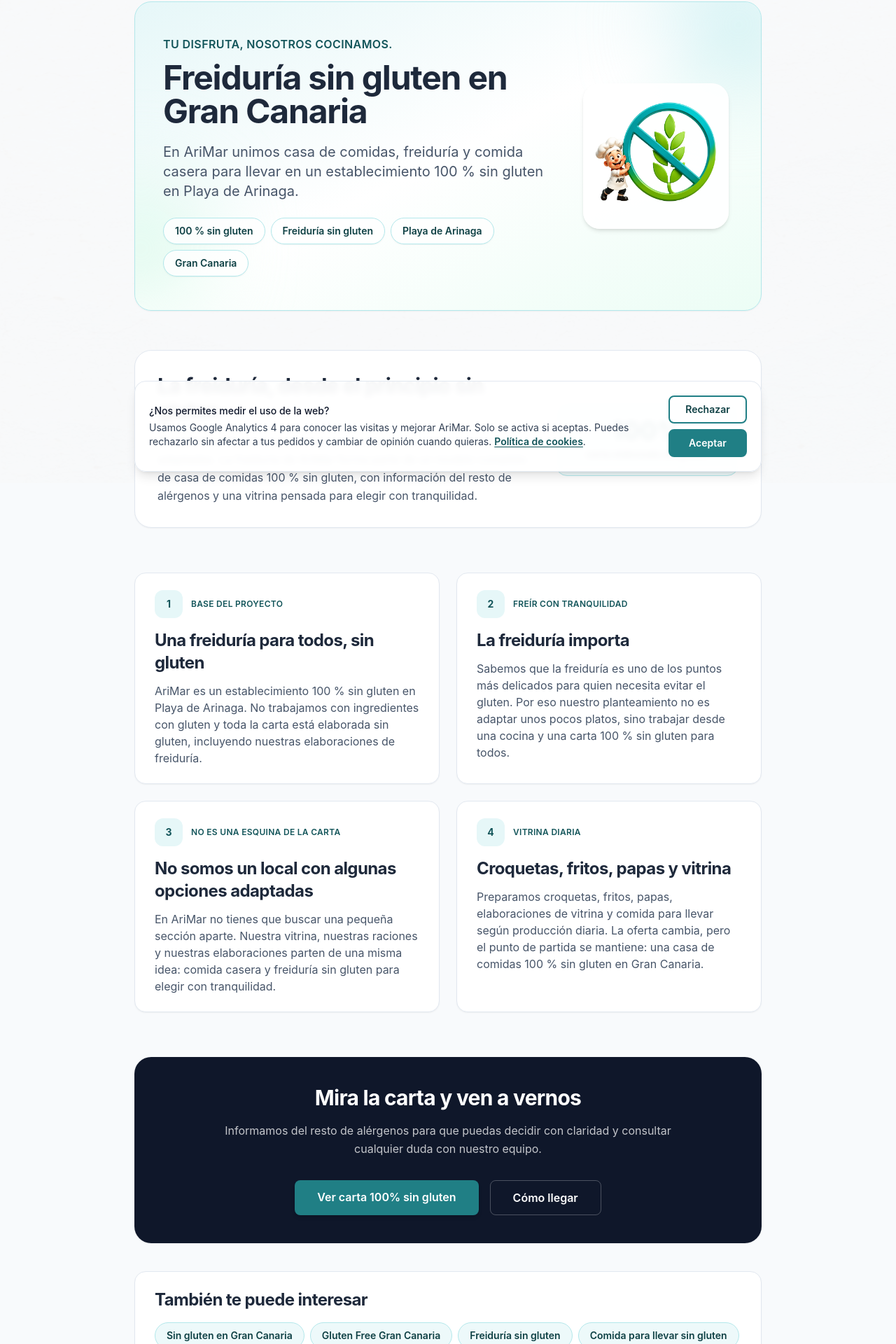
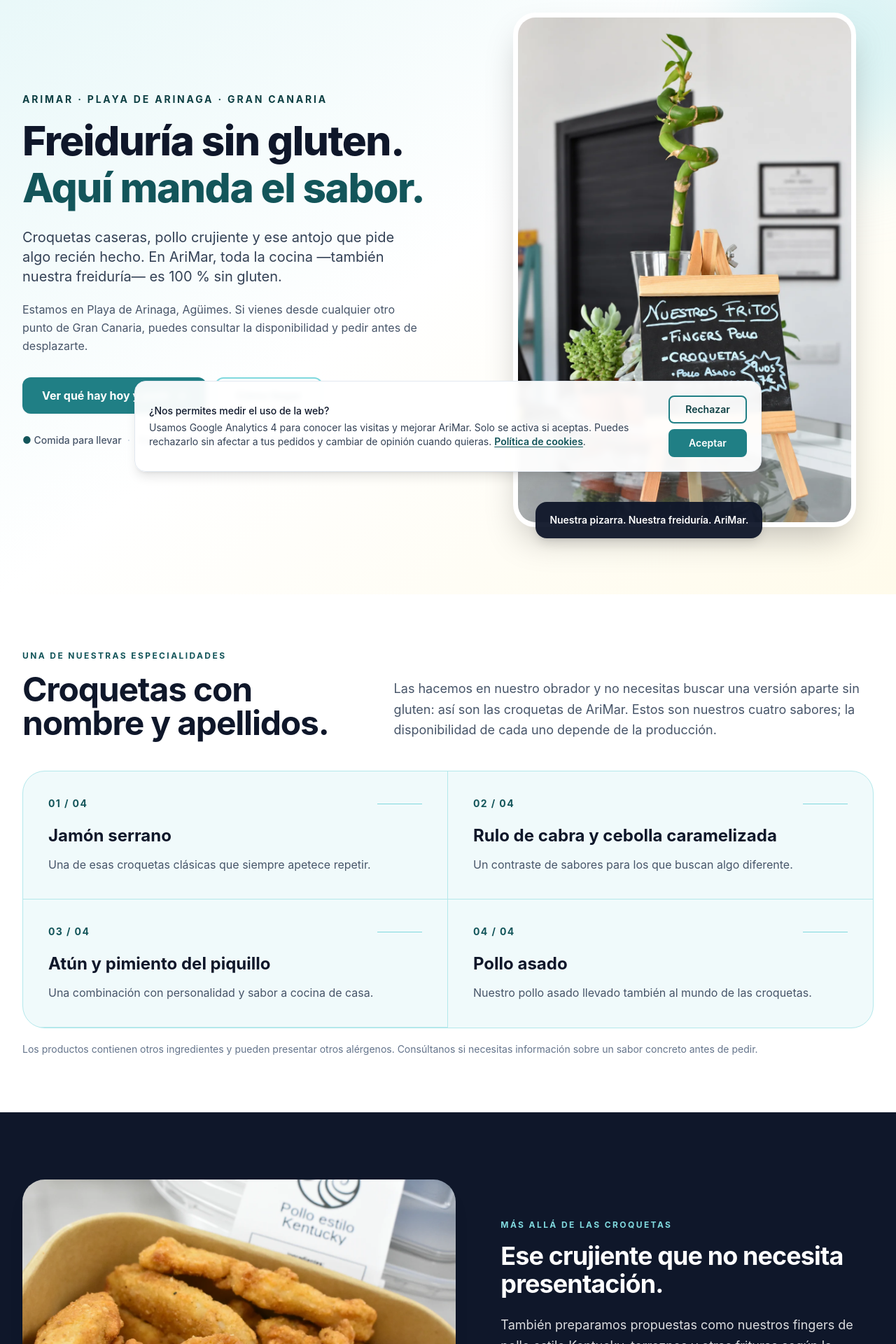
Before and after one commit to talaverilla85/ArimarWeb, a Next.js app: page /freiduria-sin-gluten-gran-canaria in a window 1280 px wide. Shown: the part 110-2030 px from the top of the page at 70% size. Built offline with nearby package versions, Linux system fonts and the light colour scheme.

Commit message:
Renovar freiduría sin gluten con fotografía, productos y SEO

```diff
--- a/app/freiduria-sin-gluten-gran-canaria/page.tsx
+++ b/app/freiduria-sin-gluten-gran-canaria/page.tsx
@@ -2,165 +2,314 @@
 import Image from 'next/image'
 import Link from 'next/link'
 import SeoInternalLinks from '@/components/SeoInternalLinks'
-import { SIN_GLUTEN_ALT, SIN_GLUTEN_IMAGE } from '@/components/SinGlutenBlock'
+import { getWhatsAppUrl, siteConfig } from '@/lib/siteConfig'
 
 export const metadata: Metadata = {
   title: 'Freiduría sin gluten en Gran Canaria | AriMar FoodLab',
   description:
-    'AriMar es una casa de comidas y freiduría 100% sin gluten en Playa de Arinaga, Gran Canaria. Croquetas, fritos, papas y comida casera para llevar.',
+    'Croquetas caseras, fingers de pollo y fritos en una cocina 100 % sin gluten. Descubre la freiduría de AriMar en Playa de Arinaga, Gran Canaria. Consulta y pide para recoger.',
   alternates: {
     canonical: '/freiduria-sin-gluten-gran-canaria',
   },
   openGraph: {
     title: 'Freiduría sin gluten en Gran Canaria | AriMar FoodLab',
     description:
-      'Casa de comidas y freiduría 100% sin gluten en Playa de Arinaga, Gran Canaria. Croquetas, fritos, papas y comida casera para llevar.',
+      'Croquetas caseras, pollo crujiente y comida para llevar. Nuestra freiduría 100 % sin gluten está en Playa de Arinaga, Gran Canaria.',
+    url: 'https://arimarfoodlab.es/freiduria-sin-gluten-gran-canaria',
     type: 'website',
-    url: 'https://arimarfoodlab.es/freiduria-sin-gluten-gran-canaria',
+    images: [
+      {
+        url: '/images/arimar-freiduria-pollo-kentucky.webp',
+        width: 1600,
+        height: 1067,
+        alt: 'Fingers de pollo estilo Kentucky elaborados en AriMar',
+      },
+    ],
   },
 }
 
-const sections = [
+const croquetas = [
   {
-    eyebrow: 'Base del proyecto',
-    title: 'Una freiduría para todos, sin gluten',
-    text: 'AriMar es un establecimiento 100 % sin gluten en Playa de Arinaga. No trabajamos con ingredientes con gluten y toda la carta está elaborada sin gluten, incluyendo nuestras elaboraciones de freiduría.',
+    number: '01',
+    name: 'Jamón serrano',
+    description: 'Una de esas croquetas clásicas que siempre apetece repetir.',
   },
   {
-    eyebrow: 'Freír con tranquilidad',
-    title: 'La freiduría importa',
-    text: 'Sabemos que la freiduría es uno de los puntos más delicados para quien necesita evitar el gluten. Por eso nuestro planteamiento no es adaptar unos pocos platos, sino trabajar desde una cocina y una carta 100 % sin gluten para todos.',
+    number: '02',
+    name: 'Rulo de cabra y cebolla caramelizada',
+    description: 'Un contraste de sabores para los que buscan algo diferente.',
   },
   {
-    eyebrow: 'No es una esquina de la carta',
-    title: 'No somos un local con algunas opciones adaptadas',
-    text: 'En AriMar no tienes que buscar una pequeña sección aparte. Nuestra vitrina, nuestras raciones y nuestras elaboraciones parten de una misma idea: comida casera y freiduría sin gluten para elegir con tranquilidad.',
+    number: '03',
+    name: 'Atún y pimiento del piquillo',
+    description: 'Una combinación con personalidad y sabor a cocina de casa.',
   },
   {
-    eyebrow: 'Vitrina diaria',
-    title: 'Croquetas, fritos, papas y vitrina',
-    text: 'Preparamos croquetas, fritos, papas, elaboraciones de vitrina y comida para llevar según producción diaria. La oferta cambia, pero el punto de partida se mantiene: una casa de comidas 100 % sin gluten en Gran Canaria.',
+    number: '04',
+    name: 'Pollo asado',
+    description: 'Nuestro pollo asado llevado también al mundo de las croquetas.',
   },
 ]
 
-const highlights = ['100 % sin gluten', 'Freiduría sin gluten', 'Playa de Arinaga', 'Gran Canaria']
-
 export default function FreiduriaSinGlutenGranCanariaPage() {
   return (
-    <div className="pt-28 pb-20 px-4 sm:px-6 lg:px-8">
-      <div className="max-w-4xl mx-auto">
-        <header className="relative overflow-hidden rounded-3xl border border-primary-100 bg-gradient-to-br from-primary-50 via-white to-emerald-50 px-6 py-10 md:px-10 md:py-12 mb-14 shadow-sm">
-          <div
-            className="absolute -right-16 -top-16 h-48 w-48 rounded-full bg-primary-100/60 blur-3xl"
-            aria-hidden
-          />
-          <div
-            className="absolute -left-20 bottom-0 h-44 w-44 rounded-full bg-emerald-100/70 blur-3xl"
-            aria-hidden
-          />
-          <div className="relative grid gap-8 md:grid-cols-[1fr_220px] md:items-center">
-            <div className="text-center md:text-left">
-              <p className="text-sm md:text-base text-primary-700 font-semibold tracking-wide uppercase mb-3">
-                Tu disfruta, nosotros cocinamos.
+    <div className="overflow-hidden bg-white pb-20">
+      <header className="relative bg-gradient-to-br from-primary-50 via-white to-amber-50 pt-28 pb-16 md:pt-32 md:pb-24">
+        <div className="pointer-events-none absolute -right-24 top-4 h-80 w-80 rounded-full bg-primary-100/50 blur-3xl" aria-hidden="true" />
+        <div className="relative mx-auto grid max-w-7xl items-center gap-10 px-4 sm:px-6 lg:grid-cols-[1fr_0.88fr] lg:gap-16 lg:px-8">
+          <div>
+            <p className="mb-5 text-xs font-bold uppercase tracking-[0.2em] text-primary-800 md:text-sm">
+              AriMar · Playa de Arinaga · Gran Canaria
             </p>
-              <h1 className="text-4xl md:text-5xl font-bold text-slate-800 mb-5 tracking-tight">
-                Freiduría sin gluten en Gran Canaria
+            <h1 className="mb-7 text-4xl font-extrabold leading-[1.08] tracking-tight text-slate-900 sm:text-5xl lg:text-[3.65rem]">
+              Freiduría sin gluten.
+              <span className="mt-2 block text-primary-700">Aquí manda el sabor.</span>
             </h1>
-              <p className="text-lg md:text-xl text-slate-600 leading-relaxed">
-                En AriMar unimos casa de comidas, freiduría y comida casera para llevar en un establecimiento
-                100 % sin gluten en Playa de Arinaga.
+            <p className="mb-5 max-w-xl text-lg leading-relaxed text-slate-700 md:text-xl">
+              Croquetas caseras, pollo crujiente y ese antojo que pide algo recién hecho.
+              En AriMar, toda la cocina —también nuestra freiduría— es 100 % sin gluten.
             </p>
-              <div className="mt-6 flex flex-wrap justify-center gap-2 md:justify-start">
-                {highlights.map((item) => (
-                  <span
-                    key={item}
-                    className="rounded-full border border-primary-100 bg-white/80 px-4 py-2 text-sm font-semibold text-primary-800 shadow-sm"
-                  >
-                    {item}
-                  </span>
-                ))}
+            <p className="mb-8 max-w-xl leading-relaxed text-slate-600">
+              Estamos en Playa de Arinaga, Agüimes. Si vienes desde cualquier otro punto de
+              Gran Canaria, puedes consultar la disponibilidad y pedir antes de desplazarte.
+            </p>
+            <div className="flex flex-wrap gap-3">
+              <Link href={siteConfig.pedirPath}
+                className="inline-flex min-h-12 items-center justify-center rounded-xl bg-primary-500 px-7 py-3 font-bold text-white shadow-sm transition-colors hover:bg-primary-600 focus-visible:outline-none focus-visible:ring-2 focus-visible:ring-primary-500 focus-visible:ring-offset-2">
+                Ver qué hay hoy y pedir <span className="ml-2" aria-hidden="true">→</span>
+              </Link>
+              <Link href="/contacto"
+                className="inline-flex min-h-12 items-center justify-center rounded-xl border-2 border-primary-200 bg-white px-7 py-3 font-bold text-primary-800 transition-colors hover:bg-primary-50 focus-visible:outline-none focus-visible:ring-2 focus-visible:ring-primary-500 focus-visible:ring-offset-2">
+                Cómo llegar
+              </Link>
             </div>
+            <p className="mt-7 text-sm font-medium text-slate-600">
+              <span className="text-primary-700" aria-hidden="true">●</span> Comida para llevar
+              <span className="mx-2 text-slate-300" aria-hidden="true">·</span> Recogida en local
+              <span className="mx-2 text-slate-300" aria-hidden="true">·</span> Sin comedor
+            </p>
           </div>
-            <div className="mx-auto w-44 md:w-52">
-              <div className="rounded-3xl border border-white/80 bg-white/90 p-3 shadow-md">
+
+          <figure className="relative mx-auto w-full max-w-[490px]">
+            <div className="relative aspect-[2/3] overflow-hidden rounded-[2rem] border-[7px] border-white bg-white shadow-2xl">
               <Image
-                  src={SIN_GLUTEN_IMAGE}
-                  alt={SIN_GLUTEN_ALT}
-                  width={260}
-                  height={220}
-                  className="h-auto w-full object-contain"
+                src="/images/arimar-freiduria-pizarra.webp"
+                alt="Pizarra de AriMar con el mensaje Nuestros fritos, croquetas y fingers de pollo, junto a las plantas del local"
+                fill
                 priority
+                sizes="(max-width: 1024px) 90vw, 42vw"
+                className="object-cover"
               />
             </div>
-            </div>
+            <figcaption className="absolute -bottom-4 left-4 right-4 rounded-2xl bg-slate-900/95 px-5 py-4 text-sm font-semibold text-white shadow-lg sm:left-8 sm:right-auto">
+              Nuestra pizarra. Nuestra freiduría. AriMar.
+            </figcaption>
+          </figure>
         </div>
       </header>
 
-        <section className="mb-16 rounded-3xl border border-slate-200 bg-white px-6 py-8 md:px-8 shadow-sm">
-          <div className="grid gap-6 md:grid-cols-3 md:items-center">
-            <div className="md:col-span-2">
-              <h2 className="text-2xl md:text-3xl font-bold text-slate-800 mb-3 tracking-tight">
-                La freiduría, desde el principio sin gluten
+      <main>
+        <section className="mx-auto max-w-7xl px-4 py-20 sm:px-6 lg:px-8" aria-labelledby="croquetas-title">
+          <div className="mb-11 grid gap-6 lg:grid-cols-[0.85fr_1.15fr] lg:items-end">
+            <div>
+              <p className="mb-4 text-xs font-bold uppercase tracking-[0.2em] text-primary-700">
+                Una de nuestras especialidades
+              </p>
+              <h2 id="croquetas-title" className="text-3xl font-bold leading-tight tracking-tight text-slate-900 md:text-5xl">
+                Croquetas con nombre y apellidos.
               </h2>
-              <p className="text-slate-600 leading-relaxed">
-                No partimos de una cocina mixta con unas pocas elaboraciones adaptadas. La freiduría de AriMar
-                forma parte de un modelo completo de casa de comidas 100 % sin gluten, con información del resto
-                de alérgenos y una vitrina pensada para elegir con tranquilidad.
+            </div>
+            <p className="max-w-2xl text-lg leading-relaxed text-slate-600">
+              Las hacemos en nuestro obrador y no necesitas buscar una versión aparte sin gluten:
+              así son las croquetas de AriMar. Estos son nuestros cuatro sabores;
+              la disponibilidad de cada uno depende de la producción.
             </p>
           </div>
-            <div className="rounded-2xl bg-primary-50/70 border border-primary-100 px-5 py-5 text-center">
-              <p className="text-4xl font-bold text-primary-700">100%</p>
-              <p className="mt-1 text-sm font-semibold text-slate-700">carta elaborada sin gluten</p>
+
+          <div className="grid overflow-hidden rounded-[2rem] border border-primary-100 bg-primary-50/60 sm:grid-cols-2">
+            {croquetas.map((item) => (
+              <article key={item.number}
+                className="border-b border-primary-100 p-7 sm:p-9 sm:odd:border-r sm:last:border-b-0">
+                <div className="mb-5 flex items-center justify-between gap-4">
+                  <span className="text-sm font-bold tracking-widest text-primary-700">{item.number} / 04</span>
+                  <span className="h-px w-16 bg-primary-200" aria-hidden="true" />
                 </div>
+                <h3 className="mb-3 text-xl font-bold leading-tight text-slate-900 md:text-2xl">{item.name}</h3>
+                <p className="leading-relaxed text-slate-600">{item.description}</p>
+              </article>
+            ))}
           </div>
+          <p className="mt-5 text-sm text-slate-500">
+            Los productos contienen otros ingredientes y pueden presentar otros alérgenos.
+            Consúltanos si necesitas información sobre un sabor concreto antes de pedir.
+          </p>
         </section>
 
-        <div className="grid grid-cols-1 md:grid-cols-2 gap-6 mb-16">
-          {sections.map((section, index) => (
-            <section
-              key={section.title}
-              className="rounded-2xl border border-slate-200 bg-white px-6 py-6 md:px-7 shadow-sm hover:shadow-md transition-shadow"
-            >
-              <div className="mb-4 flex items-center gap-3">
-                <span className="flex h-10 w-10 items-center justify-center rounded-xl bg-primary-50 text-sm font-bold text-primary-700">
-                  {index + 1}
-                </span>
-                <p className="text-xs font-semibold uppercase tracking-wide text-primary-700">{section.eyebrow}</p>
+        <section className="bg-slate-900 py-16 text-white md:py-24" aria-labelledby="crujientes-title">
+          <div className="mx-auto grid max-w-7xl items-center gap-10 px-4 sm:px-6 lg:grid-cols-[1fr_0.86fr] lg:gap-16 lg:px-8">
+            <figure className="relative overflow-hidden rounded-[2rem] bg-slate-800 shadow-xl">
+              <div className="relative aspect-[4/3]">
+                <Image
+                  src="/images/arimar-freiduria-pollo-kentucky.webp"
+                  alt="Fingers de pollo crujiente estilo Kentucky en un cuenco de cartón de AriMar"
+                  fill
+                  sizes="(max-width: 1024px) 100vw, 55vw"
+                  className="object-cover"
+                />
               </div>
-              <h2 className="text-xl md:text-2xl font-bold text-slate-800 mb-3 tracking-tight">{section.title}</h2>
-              <p className="text-slate-600 leading-relaxed text-sm md:text-base">{section.text}</p>
-            </section>
-          ))}
-        </div>
-
-        <section className="rounded-3xl bg-slate-900 px-6 py-10 md:px-10 text-center shadow-sm mb-10">
-          <div className="mx-auto max-w-2xl">
-            <h2 className="text-2xl md:text-3xl font-bold text-white mb-4 tracking-tight">
-              Mira la carta y ven a vernos
+              <figcaption className="px-5 py-4 text-sm text-white/75">
+                Fingers de pollo estilo Kentucky · fotografía real de AriMar
+              </figcaption>
+            </figure>
+            <div>
+              <p className="mb-4 text-xs font-bold uppercase tracking-[0.2em] text-primary-200">
+                Más allá de las croquetas
+              </p>
+              <h2 id="crujientes-title" className="mb-6 text-3xl font-bold leading-tight tracking-tight md:text-4xl">
+                Ese crujiente que no necesita presentación.
               </h2>
-            <p className="text-white/75 mb-8 leading-relaxed">
-              Informamos del resto de alérgenos para que puedas decidir con claridad y consultar cualquier duda
-              con nuestro equipo.
+              <p className="mb-5 text-lg leading-relaxed text-white/85">
+                También preparamos propuestas como nuestros fingers de pollo estilo Kentucky,
+                torreznos y otras frituras según la producción de cada día.
               </p>
-            <div className="flex flex-col sm:flex-row gap-4 justify-center">
-              <Link
-                href="/hoy"
-                className="inline-flex justify-center px-8 py-3 bg-primary-500 text-white text-sm md:text-base font-semibold rounded-lg hover:bg-primary-600 transition-colors shadow-md"
-              >
-                Ver carta 100% sin gluten
-              </Link>
-              <Link
-                href="/contacto"
-                className="inline-flex justify-center px-8 py-3 border border-white/25 text-white text-sm md:text-base font-semibold rounded-lg hover:bg-white/10 transition-colors"
-              >
-                Cómo llegar
+              <p className="mb-8 leading-relaxed text-white/70">
+                Las imágenes muestran elaboraciones reales de nuestra cocina, no un inventario en tiempo real.
+                Si has venido por algo concreto, comprueba primero qué tenemos disponible.
+              </p>
+              <Link href={siteConfig.pedirPath}
+                className="inline-flex rounded-xl bg-primary-500 px-7 py-3 font-bold text-white transition-colors hover:bg-primary-600">
+                Consultar los platos de hoy <span className="ml-2" aria-hidden="true">→</span>
               </Link>
             </div>
           </div>
         </section>
 
+        <section className="mx-auto max-w-7xl px-4 py-20 sm:px-6 lg:px-8" aria-labelledby="cocina-title">
+          <div className="grid items-center gap-10 lg:grid-cols-[0.9fr_1.1fr] lg:gap-16">
+            <div>
+              <p className="mb-4 text-xs font-bold uppercase tracking-[0.2em] text-primary-700">
+                Sin una carta aparte
+              </p>
+              <h2 id="cocina-title" className="mb-5 text-3xl font-bold tracking-tight text-slate-900 md:text-4xl">
+                Nuestra cocina es sin gluten. Y punto.
+              </h2>
+              <p className="mb-5 text-lg leading-relaxed text-slate-700">
+                No tenemos una freidora para unos clientes y otra carta para los demás:
+                AriMar es una casa de comidas y freiduría concebida al completo sin gluten.
+                Cocinamos para todos desde la misma idea.
+              </p>
+              <p className="mb-6 leading-relaxed text-slate-600">
+                Eso no significa que todos los platos sean adecuados para cualquier alergia:
+                si necesitas información sobre leche, huevo, pescado u otros ingredientes,
+                habla con nuestro equipo antes de realizar el pedido.
+              </p>
+              <Link href="/nuestra-cocina" className="inline-flex font-bold text-primary-700 underline-offset-4 hover:underline">
+                Conoce cómo trabajamos en AriMar <span className="ml-2" aria-hidden="true">→</span>
+              </Link>
+            </div>
+            <figure className="relative overflow-hidden rounded-[2rem] border border-primary-100 bg-white shadow-lg">
+              <div className="relative aspect-[5/4]">
+                <Image
+                  src="/images/arimar-20261023-vitrina-arimar.webp"
+                  alt="Vitrina real de AriMar con platos caseros preparados para llevar"
+                  fill
+                  sizes="(max-width: 1024px) 100vw, 53vw"
+                  className="object-cover"
+                />
+              </div>
+              <figcaption className="px-5 py-4 text-sm font-medium text-slate-600">
+                Así es nuestra vitrina en Playa de Arinaga.
+              </figcaption>
+            </figure>
+          </div>
+        </section>
+
+        <section className="bg-primary-50 py-16 md:py-20" aria-labelledby="pedido-title">
+          <div className="mx-auto max-w-7xl px-4 sm:px-6 lg:px-8">
+            <div className="mb-10 max-w-3xl">
+              <p className="mb-4 text-xs font-bold uppercase tracking-[0.2em] text-primary-700">
+                Ven a recoger tu comida
+              </p>
+              <h2 id="pedido-title" className="mb-4 text-3xl font-bold tracking-tight text-slate-900 md:text-4xl">
+                De nuestra freiduría a tu mesa, sin complicaciones.
+              </h2>
+              <p className="text-lg leading-relaxed text-slate-600">
+                Estamos en Avenida Polizón 67, Playa de Arinaga (Agüimes). No tenemos comedor:
+                eliges lo que te apetece y te lo llevas.
+              </p>
+            </div>
+            <div className="mb-9 grid gap-5 md:grid-cols-3">
+              {[
+                { step: '01', title: 'Mira qué hay hoy', text: 'La disponibilidad de croquetas y fritos cambia según la producción.' },
+                { step: '02', title: 'Haz tu pedido', text: 'Puedes pedir online o consultarnos si buscas un sabor concreto.' },
+                { step: '03', title: 'Pásate por AriMar', text: 'Recoge en nuestro local de Playa de Arinaga y disfruta donde quieras.' },
+              ].map((item) => (
+                <div key={item.step} className="rounded-2xl border border-primary-100 bg-white p-7">
+                  <p className="mb-5 text-sm font-bold tracking-widest text-primary-700">{item.step}</p>
+                  <h3 className="mb-3 text-xl font-bold text-slate-900">{item.title}</h3>
+                  <p className="leading-relaxed text-slate-600">{item.text}</p>
+                </div>
+              ))}
+            </div>
+            <div className="flex flex-wrap gap-3">
+              <Link href={siteConfig.pedirPath}
+                className="inline-flex min-h-12 items-center rounded-xl bg-primary-500 px-7 py-3 font-bold text-white hover:bg-primary-600">
+                Ver disponibilidad y pedir <span className="ml-2" aria-hidden="true">→</span>
+              </Link>
+              <a
+                href={getWhatsAppUrl('Hola, AriMar. ¿Qué croquetas y fritos tenéis disponibles? Quiero consultar antes de hacer mi pedido.')}
+                target="_blank"
+                rel="noopener noreferrer"
+                className="inline-flex min-h-12 items-center rounded-xl border-2 border-primary-200 bg-white px-7 py-3 font-bold text-primary-800 hover:bg-primary-50">
+                Preguntar por WhatsApp
+              </a>
+              <a href={siteConfig.mapsUrl} target="_blank" rel="noopener noreferrer"
+                className="inline-flex min-h-12 items-center rounded-xl border-2 border-primary-200 bg-white px-7 py-3 font-bold text-primary-800 hover:bg-primary-50">
+                Ver ubicación
+              </a>
+            </div>
+          </div>
+        </section>
+
+        <section className="mx-auto max-w-4xl px-4 py-16 sm:px-6 lg:px-8" aria-labelledby="freiduria-faq">
+          <h2 id="freiduria-faq" className="mb-8 text-2xl font-bold text-slate-900 md:text-3xl">
+            Preguntas sobre nuestra freiduría
+          </h2>
+          <div className="divide-y divide-slate-200 border-y border-slate-200">
+            <details className="group py-5">
+              <summary className="cursor-pointer font-bold text-slate-900">
+                ¿Las croquetas de AriMar son sin gluten?
+              </summary>
+              <p className="mt-3 leading-relaxed text-slate-600">
+                Sí. Todas nuestras croquetas se elaboran sin gluten. Si tienes otras alergias
+                o intolerancias, consúltanos los ingredientes del sabor que te interese.
+              </p>
+            </details>
+            <details className="group py-5">
+              <summary className="cursor-pointer font-bold text-slate-900">
+                ¿Siempre tenéis todos los sabores y fritos?
+              </summary>
+              <p className="mt-3 leading-relaxed text-slate-600">
+                No necesariamente. La producción varía y algunos sabores pueden agotarse.
+                Lo mejor es consultar nuestra disponibilidad online antes de desplazarte.
+              </p>
+            </details>
+            <details className="group py-5">
+              <summary className="cursor-pointer font-bold text-slate-900">
+                ¿Dónde puedo recoger el pedido?
+              </summary>
+              <p className="mt-3 leading-relaxed text-slate-600">
+                En AriMar, Avenida Polizón 67, Playa de Arinaga, Gran Canaria.
+                Somos un establecimiento de comida para llevar, sin comedor.
+              </p>
+            </details>
+          </div>
+        </section>
+
+        <div className="mx-auto max-w-7xl px-4 sm:px-6 lg:px-8">
           <SeoInternalLinks />
         </div>
+      </main>
     </div>
   )
 }
```
Also changed, not shown: public/images/arimar-freiduria-pizarra.webp (added), public/images/arimar-freiduria-pollo-kentucky.webp (added). Lines whose indentation alone changed are shown as unchanged.
